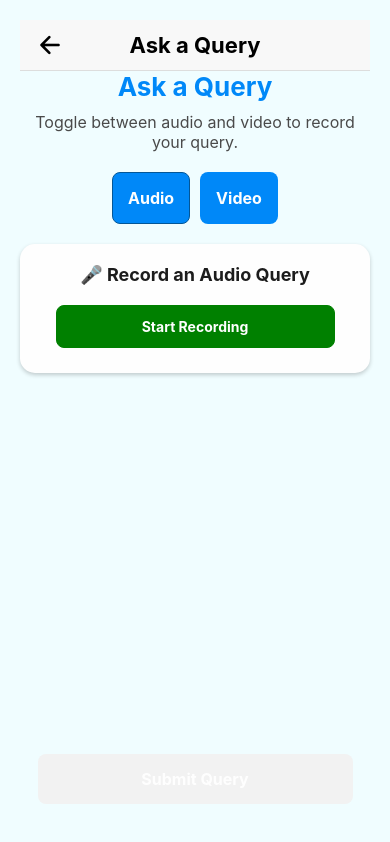
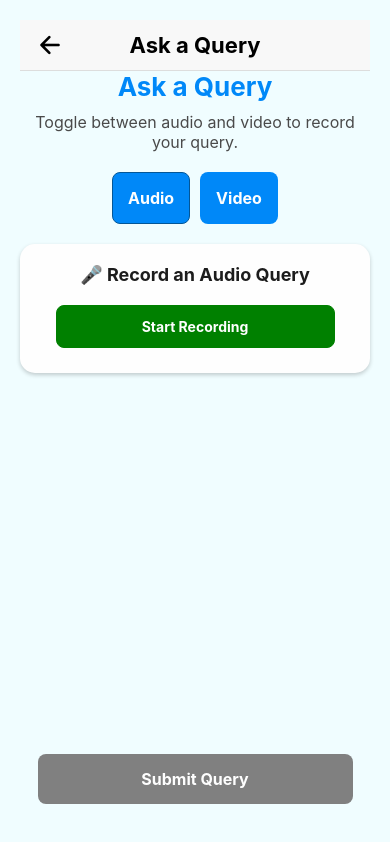
Before and after one commit to pankaj0695/verinova-app, a React Native app: screen /AskQuery in a window 390 px wide. Built offline with nearby package versions, Linux system fonts and the light colour scheme.

Commit message:
video/audio query upload

```diff
--- a/screens/askQuery/AskQueryScreen.js
+++ b/screens/askQuery/AskQueryScreen.js
@@ -13,6 +13,7 @@ import { Video } from "expo-av";
 import { useNavigation } from "@react-navigation/native";
 import { Ionicons } from "@expo/vector-icons";
 import { COLORS } from "../../constants/colors";
+import uploadFileToS3 from "../../helper/helper";
 
 const AskQueryScreen = () => {
   const navigation = useNavigation();
@@ -30,6 +31,7 @@ const AskQueryScreen = () => {
       // Stop audio recording
       try {
         await recording.stopAndUnloadAsync();
+        console.log(recording.getURI());
         setAudioUri(recording.getURI());
         setRecording(null);
       } catch (err) {
@@ -123,7 +125,7 @@ const AskQueryScreen = () => {
   };
 
   // Function to submit query
-  const submitQuery = () => {
+  const submitQuery = async () => {
     if (!audioUri && !videoUri) {
       Alert.alert(
         "Error",
@@ -132,6 +134,20 @@ const AskQueryScreen = () => {
       return;
     }
 
+    let fileUrl = null;
+    if (selectedOption == "audio") {
+      fileUrl = await uploadFileToS3({ uri: audioUri, name: audioUri });
+    } else if (videoUri) {
+      fileUrl = await uploadFileToS3({ uri: videoUri, name: videoUri });
+    }
+
+    if (!fileUrl) {
+      Alert.alert("Upload Error", "Failed to upload the file.");
+      return;
+    }
+
+    console.log("Uploaded file URL:", fileUrl);
+
     const ticketId = `TICKET-${Date.now()}`;
     Alert.alert(
       "Thank You",
@@ -139,7 +155,7 @@ const AskQueryScreen = () => {
       [
         {
           text: "OK",
-          onPress: () => navigation.navigate("HomeScreen"),
+          // onPress: () => navigation.navigate("HomeScreen"),
         },
       ],
       { cancelable: false }
@@ -361,7 +377,7 @@ const styles = StyleSheet.create({
     fontWeight: "bold",
   },
   submitButton: {
-    backgroundColor: COLORS.success,
+    backgroundColor: "green",
     padding: 15,
     borderRadius: 8,
     alignItems: "center",
@@ -370,7 +386,7 @@ const styles = StyleSheet.create({
     marginBottom: 20,
   },
   disabledButton: {
-    backgroundColor: COLORS.gray,
+    backgroundColor: "grey",
   },
   buttonText: {
     fontSize: 14,
```
